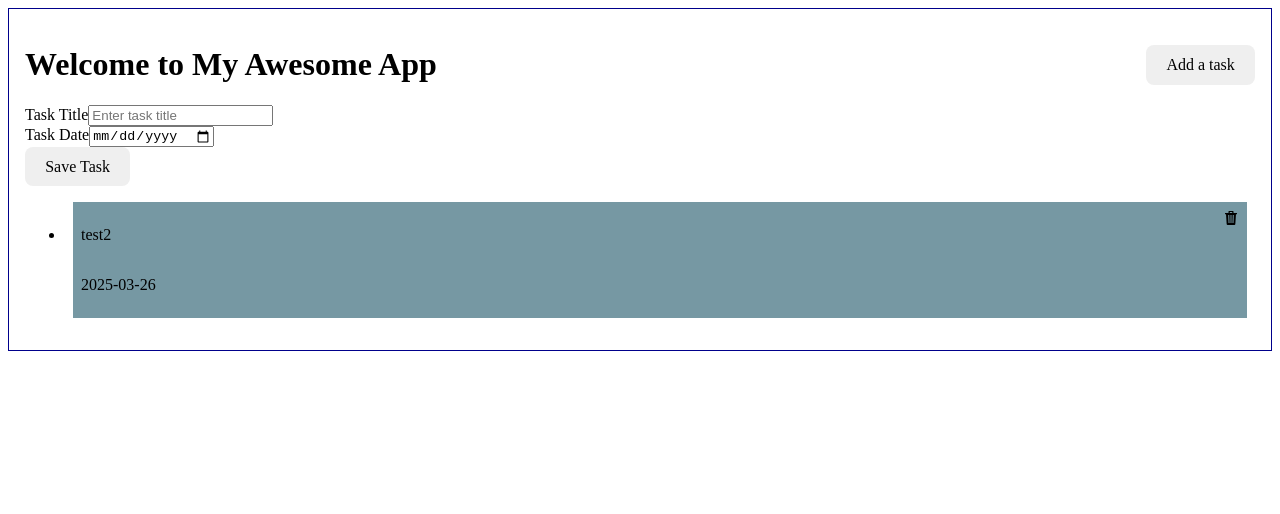
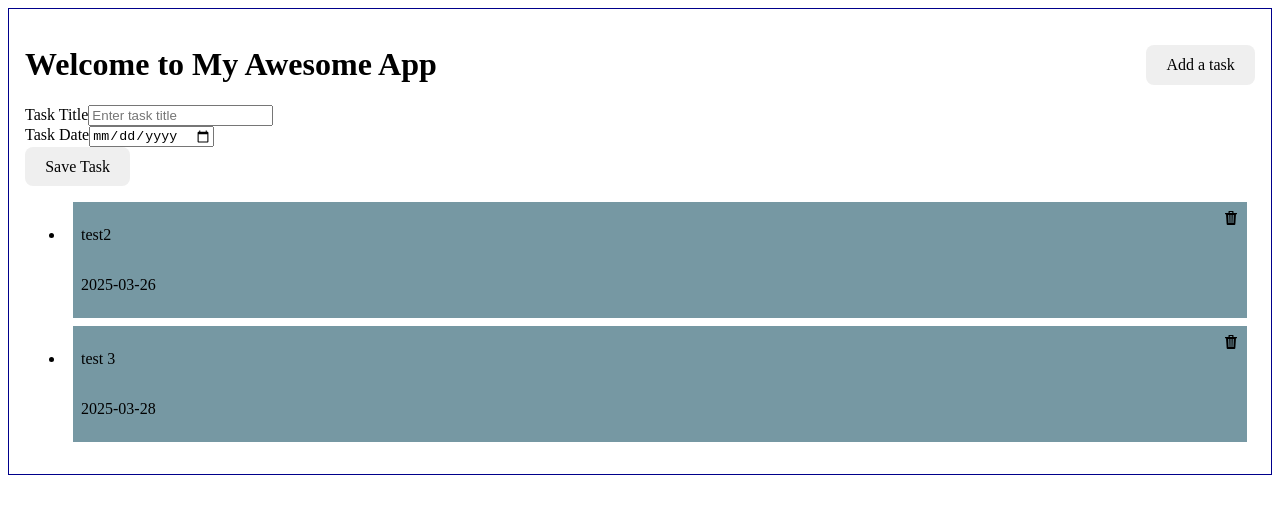
Before and after one commit to michellecong/CS5610, a React (Vite) app in the folder week9/my-react-app/: page / in a window 1280 px wide. Shown: the top 514 px of the page. Built offline with nearby package versions, Linux system fonts and the light colour scheme; data requests are answered from the project's data file.

Commit message:
add Isloading

```diff
--- a/week9/my-react-app/db.json
+++ b/week9/my-react-app/db.json
@@ -4,6 +4,11 @@
       "id": "8c0e",
       "title": "test2",
       "date": "2025-03-26"
+    },
+    {
+      "id": "de84",
+      "title": "test 3",
+      "date": "2025-03-28"
     }
   ]
 }
--- a/week9/my-react-app/src/App.jsx
+++ b/week9/my-react-app/src/App.jsx
@@ -6,8 +6,10 @@ import { useState, useEffect } from "react";
 
 export default function App() {
   const [tasksFromServer, setTasksFromServer] = useState([]);
+  const [isLoading, setIsLoading] = useState(true);
 
   async function fetchData() {
+    setIsLoading(true);
     try {
       const response = await fetch("http://localhost:3001/tasks");
 
@@ -20,6 +22,8 @@ export default function App() {
       }
     } catch (error) {
       console.log(error);
+    } finally {
+      setIsLoading(false);
     }
   }
 
```
